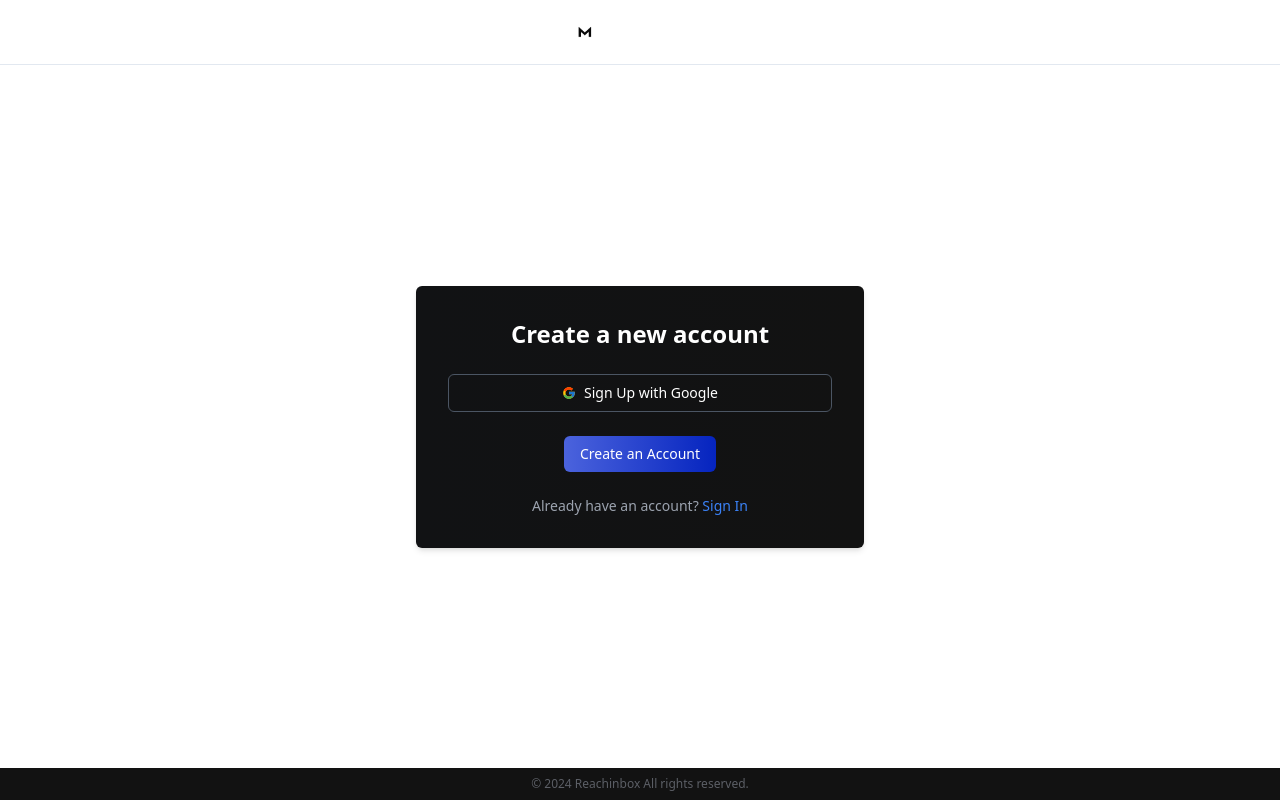
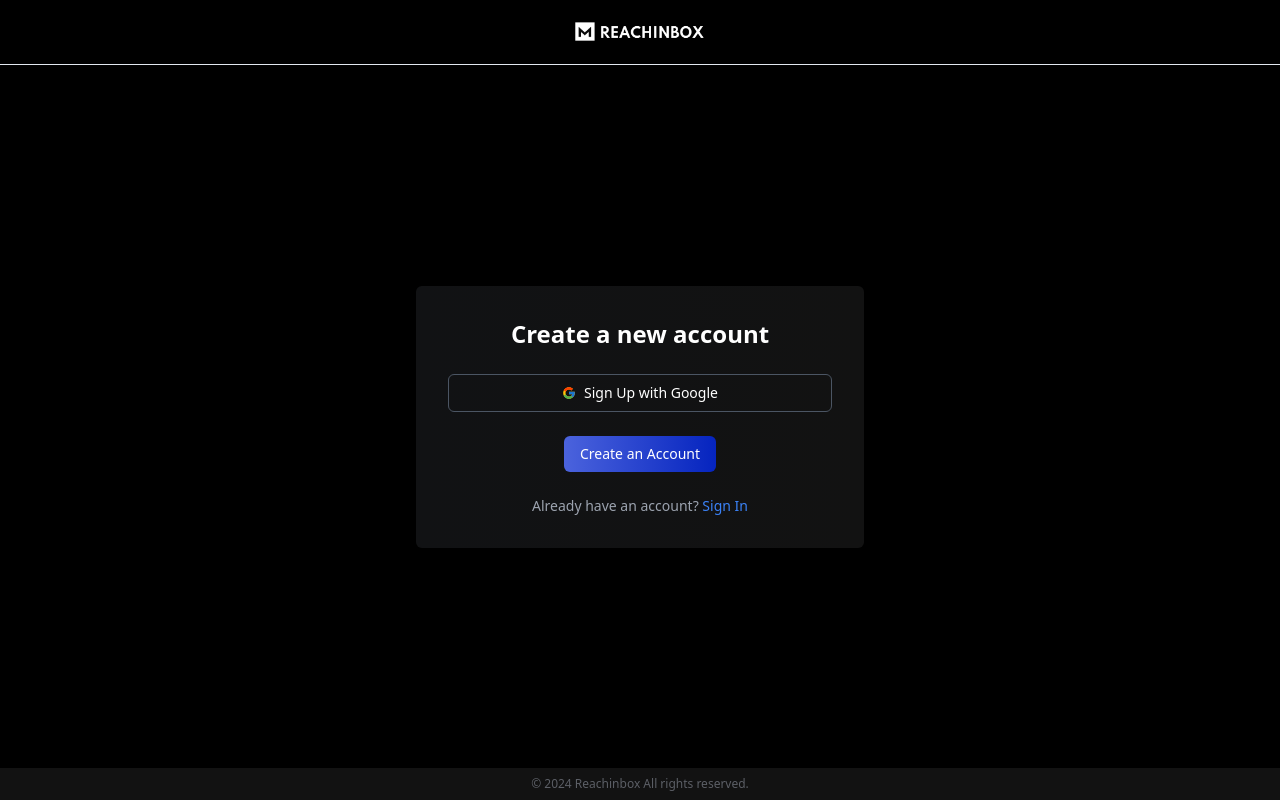
Before and after one commit to thearnavagg/reachinbox-webapp, a React (Vite) app: page / in a window 1280 px wide. Built offline with nearby package versions, Linux system fonts and the light colour scheme.

Commit message:
bg change v3

```diff
--- a/src/pages/Auth.jsx
+++ b/src/pages/Auth.jsx
@@ -13,7 +13,7 @@ const handleGoogleLogin = () => {
 
 const Auth = () => {
   return (
-    <div className="bg-background h-screen flex flex-col">
+    <div className="bg-black h-screen flex flex-col">
       <header className="top-0 left-0 w-full border-b">
         <div className="container flex h-16 items-center justify-center px-4 md:px-6">
           <img src={logo} height={150} width={150} />
```
